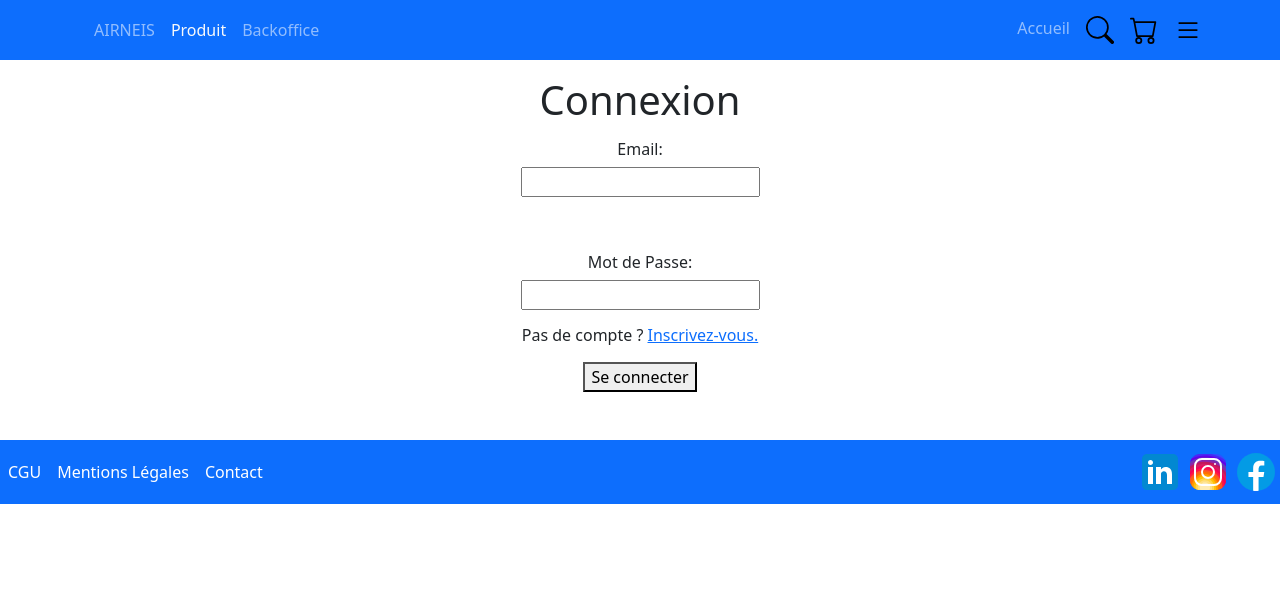
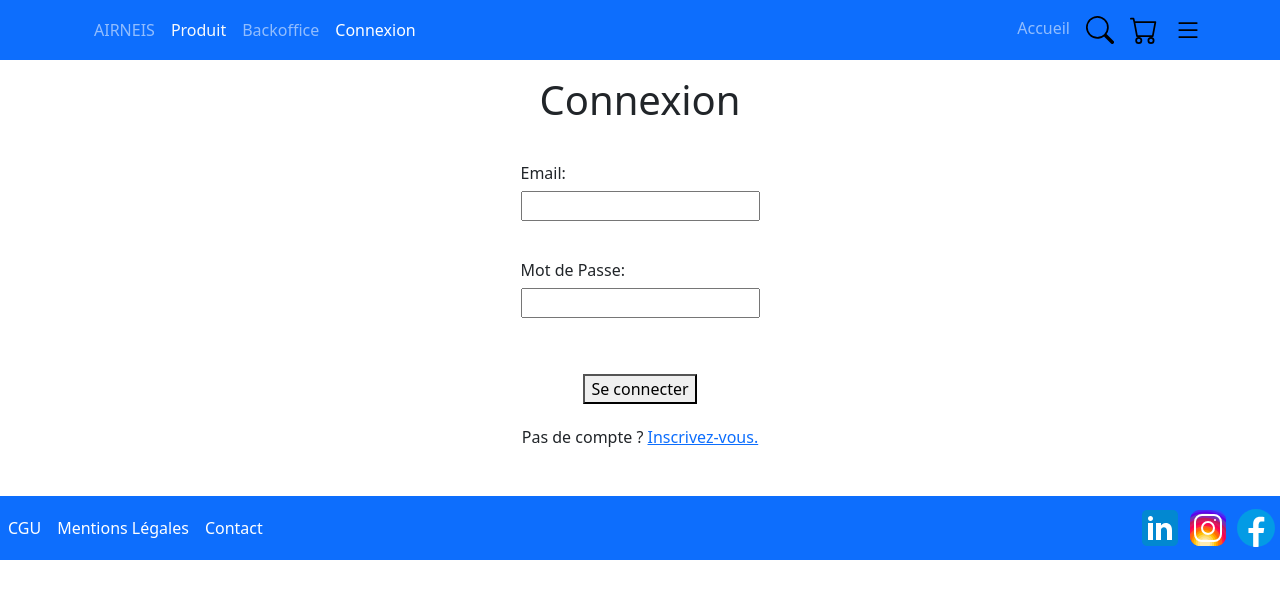
Before and after one commit to ghorg2208/airneis, a React (Vite) app in the folder web/: page /Connexion in a window 1280 px wide. Shown: the top 598 px of the page. Built offline with nearby package versions, Linux system fonts and the light colour scheme; no server answers.

Commit message:
Bouton déconnexion et connexion

```diff
--- a/web/package.json
+++ b/web/package.json
@@ -13,12 +13,12 @@
     "better-react-carousel": "^1.1.1",
     "bootstrap": "^5.2.3",
     "bootstrap-icons": "^1.10.3",
-    "firebase": "^9.19.1",
-    "joi": "^17.7.0",
+    "firebase": "^9.21.0",
+    "joi": "^17.9.2",
     "react": "^18.2.0",
     "react-bootstrap": "^2.7.0",
     "react-dom": "^18.2.0",
-    "react-router-dom": "^6.8.2",
+    "react-router-dom": "^6.11.1",
     "recharts": "^2.5.0"
   },
   "devDependencies": {
--- a/web/src/composants/Menu.jsx
+++ b/web/src/composants/Menu.jsx
@@ -1,14 +1,18 @@
-//import "" ;
-
+import React, { useContext } from 'react';
 import Container from 'react-bootstrap/Container';
 import Nav from 'react-bootstrap/Nav';
 import Navbar from 'react-bootstrap/Navbar';
-
-import { NavLink , useNavigate } from "react-router-dom"
+import { AuthContext } from '../context/Authcontext';
+import { NavLink } from "react-router-dom";
 
 const Menu = () => {
+    const { isAuthenticated, logout } = useContext(AuthContext);
+
+  const handleLogout = () => {
+    logOut();
+  };
+
   return (
-
     <div className="bg-primary mb-0">
       <nav className="navbar navbar-expand navbar-dark container">
         <span className="navbar-brand">
@@ -30,30 +34,44 @@ const Menu = () => {
               return isActive ? "nav-link active text-light" : "nav-link"
             }}>Backoffice</NavLink>
           </li>
+          {isAuthenticated ? (
+            <li className="nav-item">
+            <button onClick={handleLogout} className="nav-link">Déconnexion</button>
+            </li>
+        ) : (
+            <li className="nav-item">
+            <NavLink to="/connexion" className="nav-link">
+            Connexion
+            </NavLink>
+            </li>
+            )}
         </ul>
+
         <ul className="navbar-nav ms-auto">
           <li className="nav-item">
             <NavLink to="/" className={({isActive}) => {
               return isActive ? "nav-link active text-light" : "nav-link"
             }}>Accueil</NavLink>
           </li>
-
           <li className="nav-item">
             <NavLink to="/recherche" className="nav-link">
-                            <img src="/search.svg" alt="search" width="28" height="28" /></NavLink>
+              <img src="/search.svg" alt="search" width="28" height="28" />
+            </NavLink>
           </li>
           <li className="nav-item">
             <NavLink to="/panier" className="nav-link">
-                            <img src="/cart.svg" alt="cart" width="28" height="28" /></NavLink>
+              <img src="/cart.svg" alt="cart" width="28" height="28" />
+            </NavLink>
           </li>
           <li className="nav-item">
             <NavLink to="/" className="nav-link">
-                            <img src="/list.svg" alt="list" width="28" height="28" /></NavLink>
+              <img src="/list.svg" alt="list" width="28" height="28" />
+            </NavLink>
           </li>
         </ul>
       </nav>
     </div>
   );
-}
+};
 
 export default Menu;
--- a/web/src/composants/front/Connexion.jsx
+++ b/web/src/composants/front/Connexion.jsx
@@ -1,4 +1,7 @@
-import React, { useState } from 'react';
+import React, { useState, useEffect, useContext } from 'react';
+import { Link } from 'react-router-dom';
+import useLoginValidation from '../../verif/useLoginValidation';
+import { AuthContext } from '../../context/Authcontext';
 
 const ConnexionPage = () => {
   const [formData, setFormData] = useState({
@@ -6,16 +9,31 @@ const ConnexionPage = () => {
     password: '',
   });
 
+  const [errorMessage, setErrorMessage] = useState('');
+  const isLoginValid = useLoginValidation(formData.email, formData.password);
+
+  const { isAuthenticated, logIn } = useContext(AuthContext);
+
   const handleInputChange = (event) => {
     const { name, value } = event.target;
-    setFormData({ ...formData, [name]: value });
+    setFormData((prevFormData) => ({ ...prevFormData, [name]: value }));
   };
 
-  const handleSubmit = (event) => {
+  const handleSubmit = async (event) => {
     event.preventDefault();
-    // Ajoutez ici le code pour traiter le formulaire d'inscription
-    console.log(formData);
+    if (!isLoginValid) {
+      setErrorMessage("L'adresse e-mail ou le mot de passe est incorrect.");
+    } else {
+      logIn();
+      window.location.href = '/';
+    }
   };
+
+  //useEffect(() => {
+    //if (localStorage.getItem('isAuthenticated') === 'true') {
+      //logIn();
+    //}
+  //}, [logIn]);
 
   return (
     <>
@@ -23,9 +41,10 @@ const ConnexionPage = () => {
         <div className='my-3 text-center'>
           <h1>Connexion</h1>
         </div>
+        <br />
+        <div style={{ display: 'flex', justifyContent: 'center', alignItems: 'center' }}>
           <form onSubmit={handleSubmit}>
-
-        <div className='my-3 text-center'>
+            <div>
               <label>
                 <h6>Email:</h6>
                 <input
@@ -39,7 +58,7 @@ const ConnexionPage = () => {
 
             <br />
 
-        <div className='my-3 text-center'>
+            <div className='my-3'>
               <label>
                 <h6>Mot de Passe:</h6>
                 <input
@@ -50,12 +69,20 @@ const ConnexionPage = () => {
                 />
               </label>
             </div>
-      </form>
-        <div className='text-center'>
-            <h6>Pas de compte ? <a href="/Inscription">Inscrivez-vous.</a></h6>
-        </div>
+            <br />
             <div className='mt-3 text-center'>
               <button style={{ maxWidth: '100%', maxHeight: '100%' }} type="submit">Se connecter</button>
+            </div>
+          </form>
+        </div>
+        {errorMessage && (
+          <div id="message-container" className="error-message text-center">
+            {errorMessage}
+          </div>
+        )}
+        <div className='text-center'>
+          <br />
+          <h6>Pas de compte ? <Link to="/Inscription">Inscrivez-vous.</Link></h6>
         </div>
       </div>
     </>
--- a/web/src/composants/front/Inscription.jsx
+++ b/web/src/composants/front/Inscription.jsx
@@ -22,6 +22,11 @@ const RegistrationPage = () => {
     if (!isEmailValid) {
       setErrorMessage("L'adresse e-mail est déjà utilisée.");
       return;
+    } else {
+      setErrorMessage("Inscription réussie !");
+      setTimeout(() => {
+        window.location.href = "/";// A revoir car pas opti
+      }, 1400); // Temps d'attente de 1.4 secondes avant la redirection
     }
     try {
       const response = await axios.post(`${import.meta.env.VITE_API}clients.json`, formData);
--- /dev/null
+++ b/web/src/context/Authcontext.jsx
@@ -0,0 +1,24 @@
+import { createContext, useState } from 'react';
+
+export const AuthContext = createContext({});
+
+export function AuthContextProvider ({ children }) {
+  const [isAuthenticated, setIsAuthenticated] = useState(false);
+  const [currentUser, setCurrentUser] = useState({});
+
+  const login = (user) => {
+    setIsAuthenticated(true);
+    setCurrentUser(user);
+  };
+
+  const logout = () => {
+    setIsAuthenticated(false);
+    setCurrentUser({});
+  };
+
+  return (
+    <AuthContext.Provider value={{ isAuthenticated, currentUser, login, logout }}>
+      {children}
+    </AuthContext.Provider>
+  );
+};
--- a/web/src/main.jsx
+++ b/web/src/main.jsx
@@ -22,7 +22,11 @@ import Connexion from './composants/front/Connexion';
 import Recherche from './composants/front/Recherche';
 import './app.css'
 import Backoffice from './composants/front/backoffice';
+
+import {AuthContextProvider} from './context/Authcontext'
+
 ReactDOM.createRoot(document.getElementById('root')).render(
+  <AuthContextProvider>
   <BrowserRouter>
     <Routes>
       <Route path='/' element={<App />}>
@@ -45,5 +49,6 @@ ReactDOM.createRoot(document.getElementById('root')).render(
       </Route>
     </Routes>
   </BrowserRouter>
+  </AuthContextProvider>
 
 )
--- /dev/null
+++ b/web/src/verif/useLoginValidation.js
@@ -0,0 +1,25 @@
+import { useEffect, useState } from 'react';
+import axios from 'axios';
+
+const useLoginValidation = (email, password) => {
+  const [isValid, setIsValid] = useState(false);
+
+  useEffect(() => {
+    const fetchData = async () => {
+      try {
+        const response = await axios.get(`${import.meta.env.VITE_API}clients.json`);
+        const clients = response.data;
+        const isClientValid = Object.values(clients).some((client) => client.email === email && client.password === password);
+        setIsValid(isClientValid);
+      } catch (error) {
+        console.error(error);
+      }
+    };
+
+    fetchData();
+  }, [email, password]);
+
+  return isValid;
+};
+
+export default useLoginValidation;
```
Also changed, not shown: 1 other file (tests, documents, lock files or other folders). Lines whose indentation alone changed are shown as unchanged.
